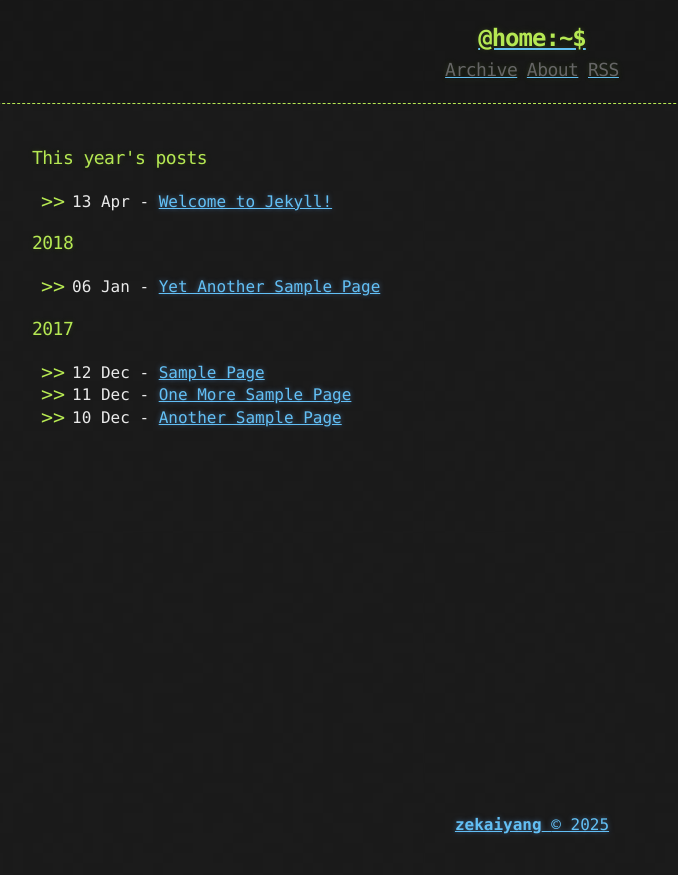
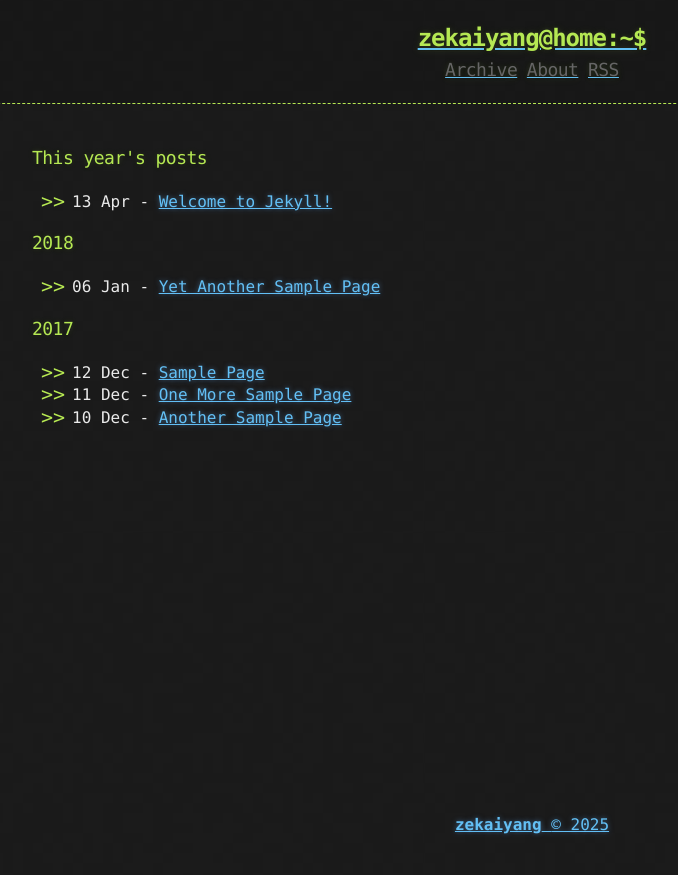
Before and after one commit to zky-niuniu/zky-niuniu.github.io, a Jekyll site: the page built from archive.md, in a window 1280 px wide. Shown: the top 875 px of the page, without its empty margins (108-786 px from the left). Built offline with Jekyll 4.4.1, drawn with Linux system fonts in a browser that asks for light colours.

Commit message:
Update header.html

```diff
--- a/_includes/header.html
+++ b/_includes/header.html
@@ -1,7 +1,7 @@
 <header>
   <div>
     <a href="{{ "/" | prepend: site.baseurl | replace: '//', '/' }}">
-    {% assign owner_first_name = zekaiyang | split: " " %}
+    {% assign owner_first_name = site.owner | split: " " %}
     <h1>{{ owner_first_name[0] | downcase }}@home:~$</h1>
     </a>
     <div class="header-links">
```
